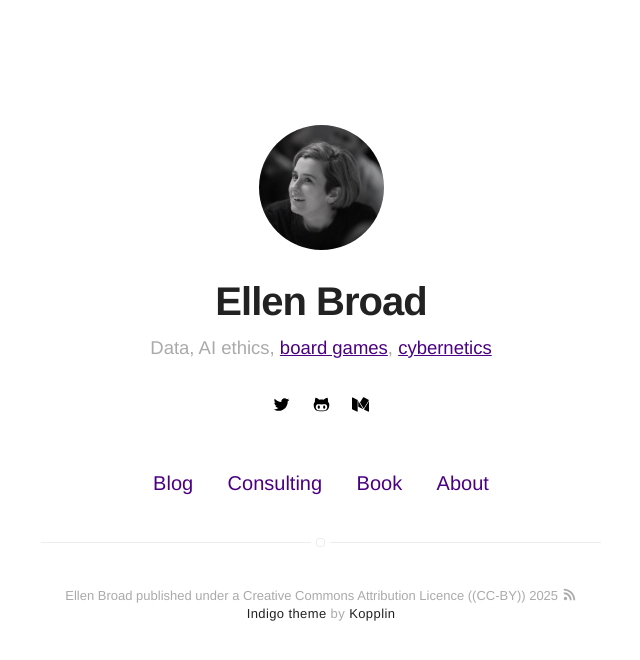
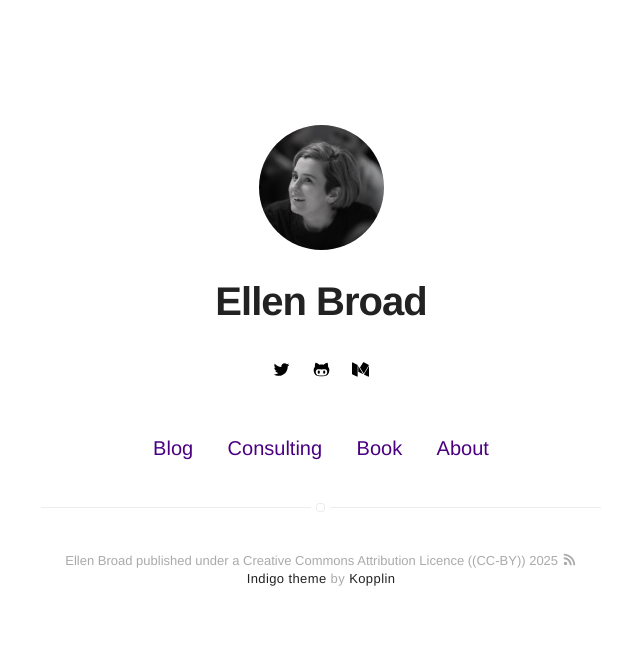
Before and after one commit to ellenbroad/ellenbroadcom, a Jekyll site: the page built from index.html, in a window 1280 px wide. Shown: the top 660 px of the page, without its empty margins (319-959 px from the left). Built offline with Jekyll 4.4.1, drawn with Linux system fonts in a browser that asks for light colours.

Commit message:
Update _config.yml

```diff
--- a/_config.yml
+++ b/_config.yml
@@ -1,6 +1,6 @@
 # main text of home
 name: Ellen Broad
-bio: Data, AI ethics, <a href='https://github.com/opendataboardgame/game'>board games</a>, <a href='https://cybernetics.anu.edu.au'>cybernetics</a>
+bio:
 
 # twitter summary info
 description: A space for writing about data, tech, and anything else
```
